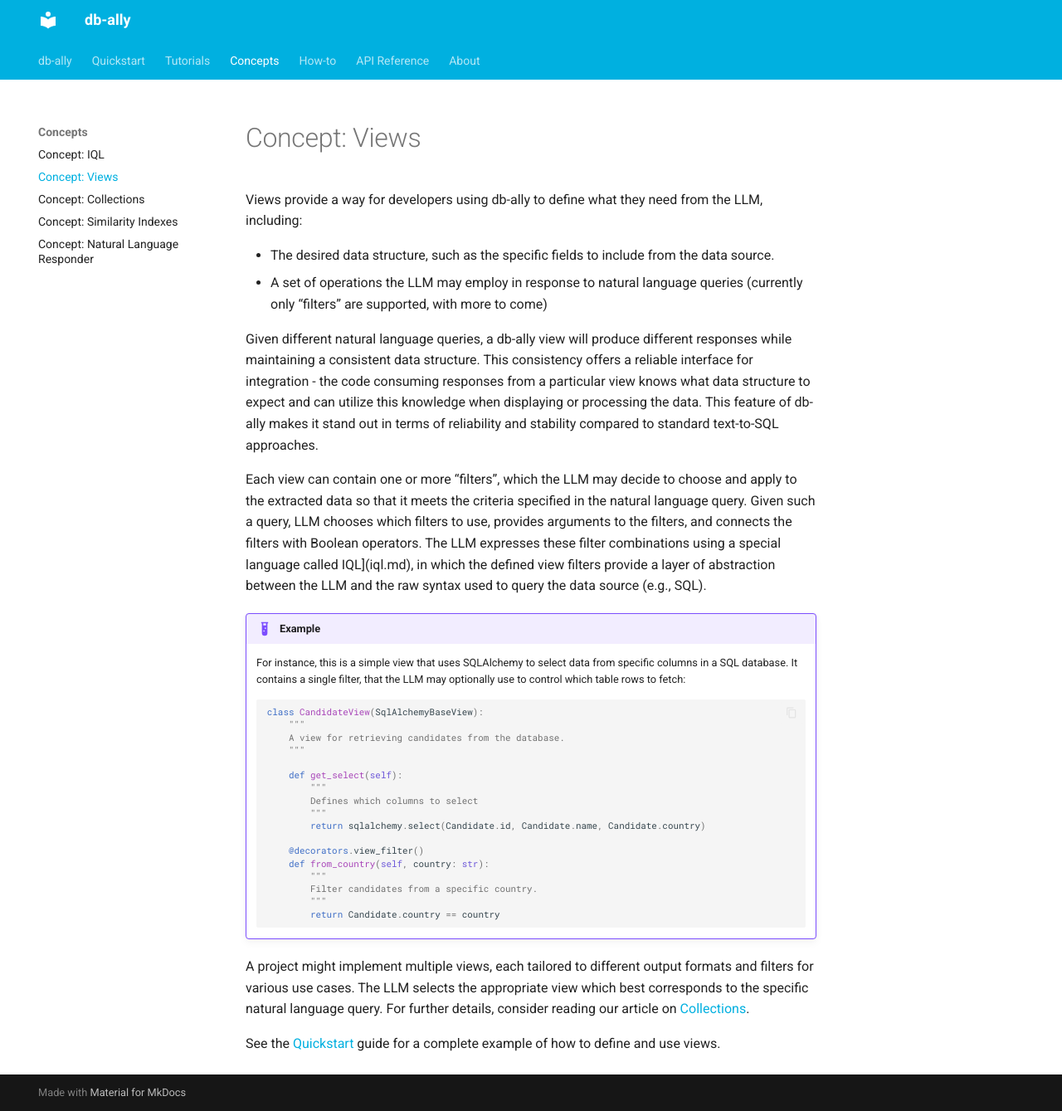
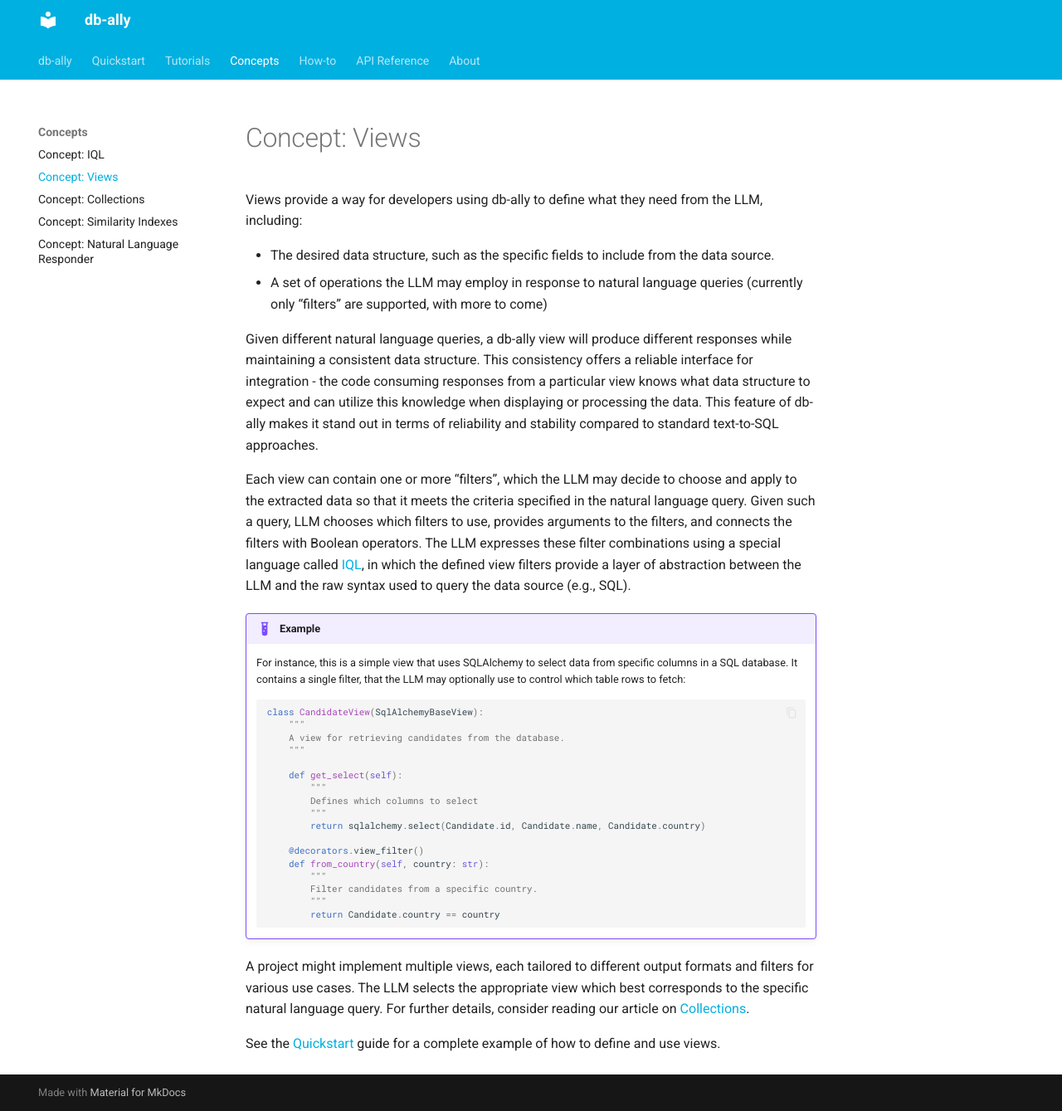
Before and after one commit to deepsense-ai/db-ally, an MkDocs documentation site: the page built from docs/concepts/views.md, in a window 1280 px wide and 1339 px high. Shown: the whole window at 83% size. Built offline with MkDocs 1.6.1 and Material for MkDocs 9.7.7, drawn with Linux system fonts in a browser that asks for light colours.

Commit message:
Fix links

```diff
--- a/docs/concepts/views.md
+++ b/docs/concepts/views.md
@@ -7,7 +7,7 @@ Views provide a way for developers using db-ally to define what they need from t
 
 Given different natural language queries, a db-ally view will produce different responses while maintaining a consistent data structure. This consistency offers a reliable interface for integration - the code consuming responses from a particular view knows what data structure to expect and can utilize this knowledge when displaying or processing the data. This feature of db-ally makes it stand out in terms of reliability and stability compared to standard text-to-SQL approaches.
 
-Each view can contain one or more “filters”, which the LLM may decide to choose and apply to the extracted data so that it meets the criteria specified in the natural language query. Given such a query, LLM chooses which filters to use, provides arguments to the filters, and connects the filters with Boolean operators. The LLM expresses these filter combinations using a special language called IQL](iql.md), in which the defined view filters provide a layer of abstraction between the LLM and the raw syntax used to query the data source (e.g., SQL).
+Each view can contain one or more “filters”, which the LLM may decide to choose and apply to the extracted data so that it meets the criteria specified in the natural language query. Given such a query, LLM chooses which filters to use, provides arguments to the filters, and connects the filters with Boolean operators. The LLM expresses these filter combinations using a special language called [IQL](iql.md), in which the defined view filters provide a layer of abstraction between the LLM and the raw syntax used to query the data source (e.g., SQL).
 
 !!! example
     For instance, this is a simple view that uses SQLAlchemy to select data from specific columns in a SQL database. It contains a single filter, that the LLM may optionally use to control which table rows to fetch: <!-- TODO: Add a link to how-to about SQL views -->
```
Also changed, not shown: README.md (+2 -2 lines), docs/quickstart/quickstart2.md (+1 -1 lines).
